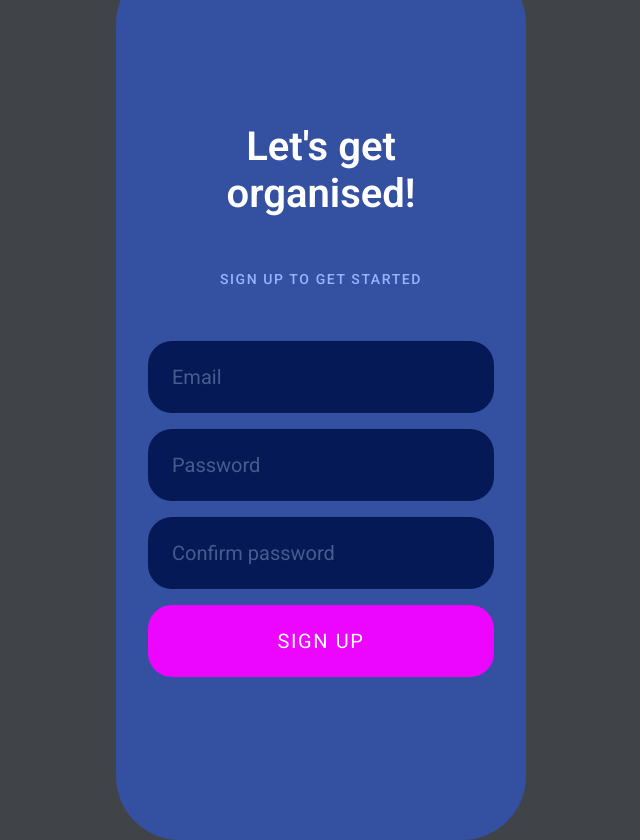
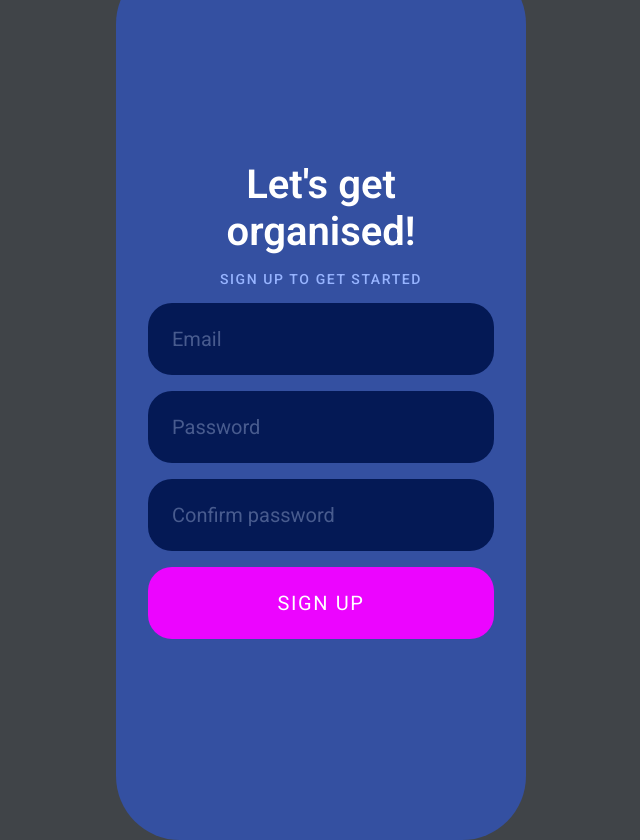
Before and after one commit to sophocles99/tasks-frontend, a React (Vite) app: page /register in a window 1280 px wide. Shown: the whole page, without its empty margins (319-959 px from the left). Built offline with nearby package versions, Linux system fonts and the light colour scheme.

Commit message:
create separate Subtitle component

```diff
--- a/src/components/CategoryPicker.tsx
+++ b/src/components/CategoryPicker.tsx
@@ -2,8 +2,8 @@ import { useEffect, useRef, useState } from 'react';
 
 import { Category, CategoryId } from '../categories.ts';
 import styles from '../styles/CategoryPicker.module.css';
-import shared_styles from '../styles/shared_styles.module.css';
 import CategoryCard from './CategoryCard';
+import Subtitle from './Subtitle.tsx';
 
 interface Props {
   categories: Category[];
@@ -44,7 +44,7 @@ const CategoryPicker = ({ categories, selectedCategories, setSelectedCategories
 
   return (
     <>
-      <div className={shared_styles.secondaryText}>categories</div>
+      <Subtitle>categories</Subtitle>
       <div className={styles.categoryPickerListContainer}>
         <div className={styles.categoryPickerList} ref={pickerListRef}>
           {categories.map((category: Category) => (
--- /dev/null
+++ b/src/components/Subtitle.tsx
@@ -0,0 +1,13 @@
+import { ReactNode } from 'react';
+
+import styles from '../styles/Subtitle.module.css';
+
+interface Props {
+  children: ReactNode;
+}
+
+const Subtitle = ({ children }: Props) => {
+  return <div className={`${styles.subtitle}`}>{children}</div>;
+};
+
+export default Subtitle;
--- a/src/components/TaskList.tsx
+++ b/src/components/TaskList.tsx
@@ -2,8 +2,8 @@ import { useEffect, useRef, useState } from 'react';
 
 import { Category, CategoryColour, CategoryId } from '../categories';
 import styles from '../styles/TaskList.module.css';
-import shared_styles from '../styles/shared_styles.module.css';
 import { Task } from '../tasks';
+import Subtitle from './Subtitle';
 import TaskCard from './TaskCard';
 
 interface Props {
@@ -44,7 +44,7 @@ const TaskList = ({ categories, selectedCategories, tasks }: Props) => {
 
   return (
     <>
-      <div className={shared_styles.secondaryText}>tasks</div>
+      <Subtitle>tasks</Subtitle>
       <div className={styles.taskListContainer}>
         <div className={styles.taskList} ref={taskListRef}>
           {tasksToDisplay.map((task) => {
--- a/src/pages/Register.tsx
+++ b/src/pages/Register.tsx
@@ -3,9 +3,9 @@ import { FormEventHandler, useState } from 'react';
 import AuthForm from '../components/AuthForm';
 import InputTextBox from '../components/InputTextBox';
 import SubmitButton from '../components/SubmitButton';
+import Subtitle from '../components/Subtitle';
 import Title from '../components/Title';
 import styles from '../styles/Register.module.css';
-import shared_styles from '../styles/shared_styles.module.css';
 
 interface FormData {
   email: string;
@@ -37,12 +37,7 @@ const RegisterPage = () => {
       <Title addDay={false} isMain={false}>
         Let's get organised!
       </Title>
-      <div
-        className={`${shared_styles.secondaryText}`}
-        style={{ alignItems: 'center', height: '7.75rem' }}
-      >
-        sign up to get started
-      </div>
+      <Subtitle>sign up to get started</Subtitle>
       <AuthForm onSubmit={handleSubmit}>
         <InputTextBox
           name="email"
--- a/src/styles/shared_styles.module.css
+++ b/src/styles/Subtitle.module.css
@@ -1,4 +1,4 @@
-.secondaryText {
+.subtitle {
   flex-shrink: 0;
   display: flex;
   flex-direction: column;
```
